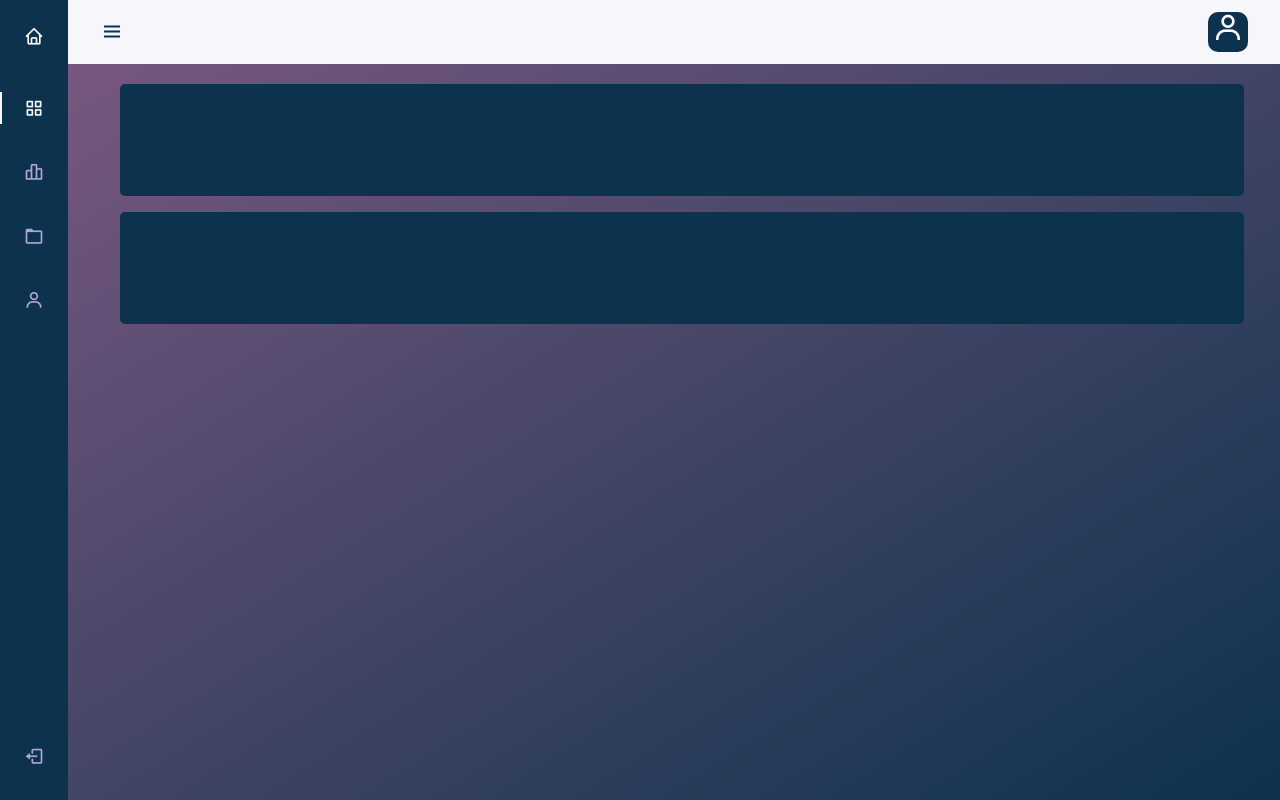
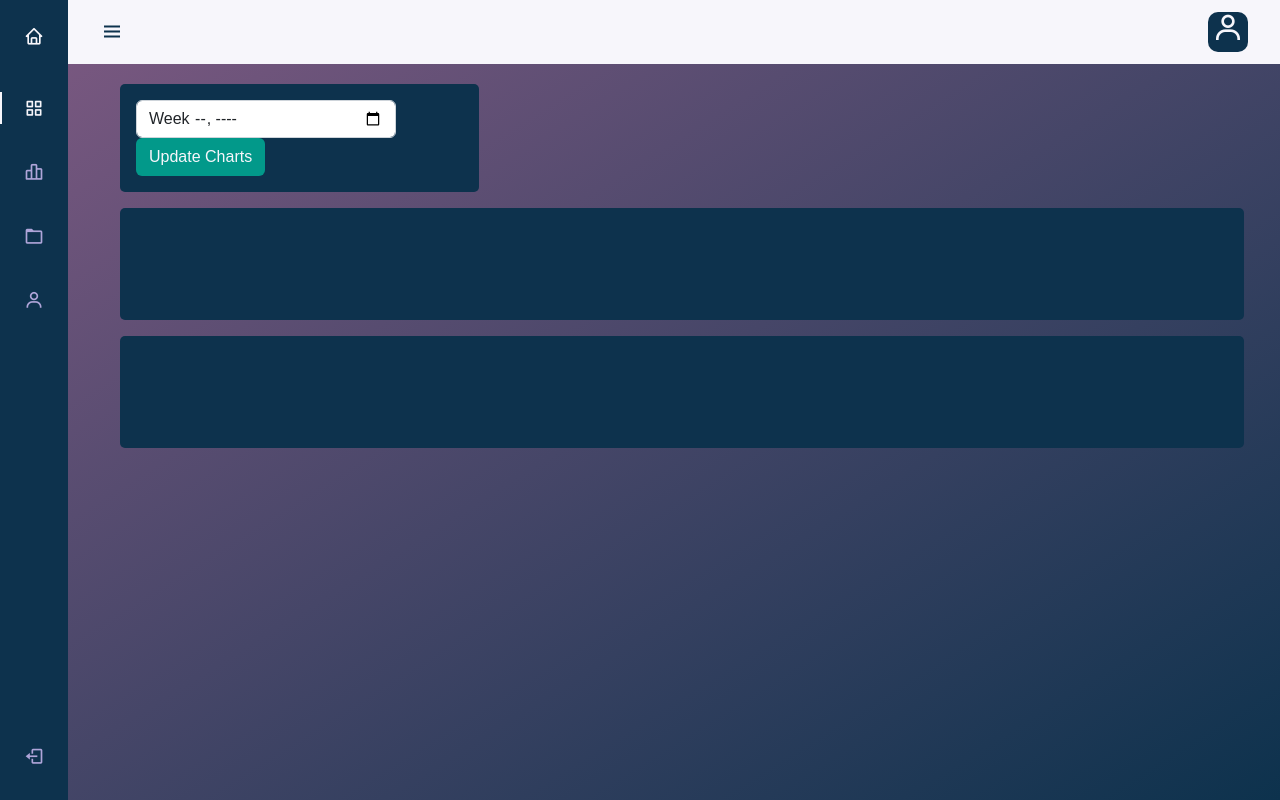
Before and after one commit to soridev/gw2-raid-performance-tracker, a Django app: page /elite-ui/dashboard/ in a window 1280 px wide. Run offline with Django 3.2, Linux system fonts and the light colour scheme.

Commit message:
add week filter to charts

```diff
--- a/EliteInsider/elite_insider_api/views.py
+++ b/EliteInsider/elite_insider_api/views.py
@@ -229,7 +229,8 @@ class FullclearStatsDetailsView(APIView):
     permission_classes = [permissions.IsAuthenticated]
 
     def get(self, request, guild_name, *args, **kwargs):
-        fullclear_stats = EICustomFilters().get_fullclear_stats(guild_name)
+        yearweek_filter = self.request.query_params.get("yearweek")
+        fullclear_stats = EICustomFilters().get_fullclear_stats(guild_name, week=yearweek_filter)
 
         if not fullclear_stats:
             return Response({"res": "Object with this guild-name does not exist."}, status=status.HTTP_400_BAD_REQUEST)
@@ -241,7 +242,8 @@ class FullclearWingStatsDetailsView(APIView):
     permission_classes = [permissions.IsAuthenticated]
 
     def get(self, request, guild_name, *args, **kwargs):
-        wing_stats = EICustomFilters().get_wing_stats(guild_name=guild_name)
+        yearweek_filter = self.request.query_params.get("yearweek")
+        wing_stats = EICustomFilters().get_wing_stats(guild_name=guild_name, week=yearweek_filter)
 
         if not wing_stats:
             return Response({"res": "Object with this guild-name does not exist."}, status=status.HTTP_400_BAD_REQUEST)
--- a/EliteInsider/elite_insider_ui/static/css/elite-insider.css
+++ b/EliteInsider/elite_insider_ui/static/css/elite-insider.css
@@ -6,6 +6,7 @@
   --white-color: #F7F6FB;
   --accent-color-1: #03DAC5;
   --accent-color-2: #7F5A83;
+  --button-primary: #02998a;
   --body-font: "Nunito", sans-serif;
   --normal-font-size: 1rem;
   --page-background: linear-gradient(to top left,#0D324D, #7F5A83);
@@ -185,4 +186,17 @@ a {
   background-color: var(--first-color);
   padding: 16px;
   border-radius: 5px;
+}
+
+.ei-button-primary {
+  background: var(--button-primary);
+  color: var(--white-color);
+  border-color: transparent;
+  transition: border-color 0.2s;
+}
+
+.ei-button-primary:hover {
+  background: var(--button-primary);
+  color: var(--white-color);
+  border-color: var(--white-color);
 }/*# sourceMappingURL=elite-insider.css.map */
--- a/EliteInsider/elite_insider_ui/static/css/elite-insider.scss
+++ b/EliteInsider/elite_insider_ui/static/css/elite-insider.scss
@@ -6,6 +6,7 @@
     --white-color: #F7F6FB;
     --accent-color-1: #03DAC5;
     --accent-color-2: #7F5A83;
+    --button-primary: #02998a;
     --body-font: 'Nunito', sans-serif;
     --normal-font-size: 1rem;
     --page-background: linear-gradient(to top left,#0D324D, #7F5A83);
@@ -164,3 +165,16 @@ a{
     padding: 16px;
     border-radius: 5px;
 }
+
+.ei-button-primary {
+    background: var(--button-primary);
+    color: var(--white-color);
+    border-color: transparent;
+    transition: border-color 0.2s;
+}
+
+.ei-button-primary:hover {
+    background: var(--button-primary);
+    color: var(--white-color);
+    border-color: var(--white-color);
+}
--- a/EliteInsider/elite_insider_ui/static/js/dashboard.js
+++ b/EliteInsider/elite_insider_ui/static/js/dashboard.js
@@ -3,9 +3,18 @@ var defaultColorLayout = {
     borderColor : "#F7F6FB",
 }
 
+var fcChart, wtChart;
 
+function initMenuBar(){
+    $("#btn-update-charts").click(function() {
+        let yearweekString = $("#week-picker").val();
+        yearweekString = yearweekString.replace("-W", "");
 
-function initGraph() {
+        initGraph(week=yearweekString);
+    });
+}
+
+function initGraph(week=null) {
 
     let width, height, gradient;
 
@@ -32,7 +41,12 @@ function initGraph() {
     }
 
     function initFcChart() {
-        axios.get(restAPIUrl + "fullclear-stats/ZETA/").then(function (response) {
+        fetchUrl = restAPIUrl + "fullclear-stats/ZETA/";
+        if (week) {
+            fetchUrl += "?yearweek=" + week;
+        }
+
+        axios.get(fetchUrl).then(function (response) {
             let data = response.data;
             let labels = [];
             let ktTime = [];
@@ -97,15 +111,27 @@ function initGraph() {
                 }
             };
 
-            let fcChart = new Chart(
+            if(fcChart) {
+                fcChart.data.labels = labels;
+                fcChart.data.datasets = ktData;
+                fcChart.update();
+            }
+            else{
+                fcChart = new Chart(
                     document.getElementById('fc-chart'),
                     config
                 );
+            }
         });
     }
 
     function initWingTimeChart() {
-        axios.get(restAPIUrl + "fullclear-wing-stats/ZETA/").then(function (response) {
+        fetchUrl = restAPIUrl + "fullclear-wing-stats/ZETA/";
+        if (week) {
+            fetchUrl += "?yearweek=" + week;
+        }
+
+        axios.get(fetchUrl).then(function (response) {
             let data = response.data;
             let minValue = null;
             let labels = [];
@@ -169,10 +195,18 @@ function initGraph() {
                 }
             };
 
-            let wingTimeChart = new Chart(
+            if(wtChart) {
+                wtChart.data.labels = labels;
+                wtChart.data.datasets = dataSet;
+                wtChart.options.scales.x.min = minValue;
+                wtChart.update();
+            }
+            else{
+                wtChart = new Chart(
                     document.getElementById('wing-time-chart'),
                     config
                 );
+            }
         });
     }
 
@@ -185,5 +219,6 @@ function initGraph() {
 }
 
 window.onload = function () {
+    initMenuBar();
     initGraph();
 }
--- a/EliteInsider/elite_insider_ui/templates/elite_insider_ui/dashboard.html
+++ b/EliteInsider/elite_insider_ui/templates/elite_insider_ui/dashboard.html
@@ -5,6 +5,17 @@
 {% block content  %}
 <div class="container-fluid main-content">
     <div class="row">
+        <div class="col">
+            <div class="content-container" style="min-width: 233px; max-width: 433px;">
+                <input id="week-picker" class="form-control" type="week" lang="en" style="min-width: 160px; max-width: 260px; display: inline-block;"/>
+                <button id="btn-update-charts" class="btn ei-button-primary" style="display: inline-block;">Update Charts</button>
+            </div>
+        </div>
+        <div class="col"></div>
+        <div class="col"></div>
+    </div>
+
+    <div class="row" style="margin-top: 16px;">
         <div class="col">
             <div class="content-container">
                 <canvas id="fc-chart" height="80"></canvas>
--- a/EliteInsider/elite_insider_ui/templates/elite_insider_ui/skeleton.html
+++ b/EliteInsider/elite_insider_ui/templates/elite_insider_ui/skeleton.html
@@ -39,8 +39,8 @@
     </div>
 </body>
 
-<script src="{% static 'js/elite-insider.js' %}">
-<script src="https://code.jquery.com/jquery-3.6.1.js" integrity="sha256-3zlB5s2uwoUzrXK3BT7AX3FyvojsraNFxCc2vC/7pNI=" crossorigin="anonymous"></script>
+<script src="{% static 'js/elite-insider.js' %}"></script>
+<script src="https://code.jquery.com/jquery-3.6.1.min.js" integrity="sha256-o88AwQnZB+VDvE9tvIXrMQaPlFFSUTR+nldQm1LuPXQ=" crossorigin="anonymous"></script>
 <script src="https://cdn.jsdelivr.net/npm/bootstrap@5.2.2/dist/js/bootstrap.bundle.min.js" integrity="sha384-OERcA2EqjJCMA+/3y+gxIOqMEjwtxJY7qPCqsdltbNJuaOe923+mo//f6V8Qbsw3" crossorigin="anonymous"></script>
 <script src="https://cdnjs.cloudflare.com/ajax/libs/Chart.js/3.9.1/chart.min.js" integrity="sha512-ElRFoEQdI5Ht6kZvyzXhYG9NqjtkmlkfYk0wr6wHxU9JEHakS7UJZNeml5ALk+8IKlU6jDgMabC3vkumRokgJA==" crossorigin="anonymous" referrerpolicy="no-referrer"></script>
 <script src="https://cdn.jsdelivr.net/npm/chartjs-adapter-date-fns/dist/chartjs-adapter-date-fns.bundle.min.js"></script>
```
Also changed, not shown: EliteInsider/elite_insider_api/custom_filters.py (+28 -4 lines), 1 other file. Lines whose indentation alone changed are shown as unchanged.
